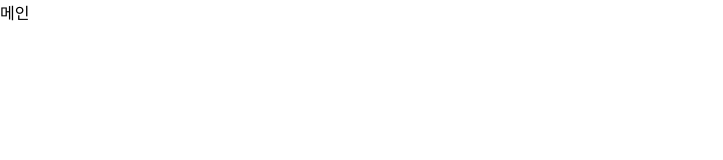
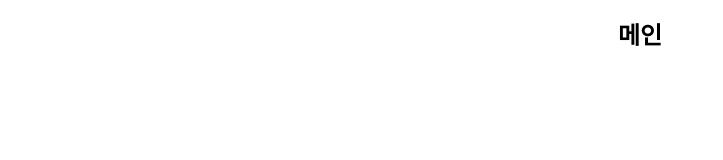
Before and after one commit to jsleemaster/firebase, a React (Vite) app in the folder front/: page / in a window 1280 px wide. Shown: the top 160 px of the page, without its empty margins (0-723 px from the left). Built offline with nearby package versions, Linux system fonts and the light colour scheme.

Commit message:
소스 정리, stylecomponets typescript 적용

```diff
--- a/front/src/pages/Main.tsx
+++ b/front/src/pages/Main.tsx
@@ -1,10 +1,15 @@
 import { useState } from 'react'
+import styled from "styled-components"
 
+const Title = styled.h1`
+  font-size : 1.5em;
+  text-align : center;
+`
 function Main() {
   return (
-    <div className="Main" >
+    <Title>
       메인
-    </div>
+    </Title>
   )
 }
 
```
